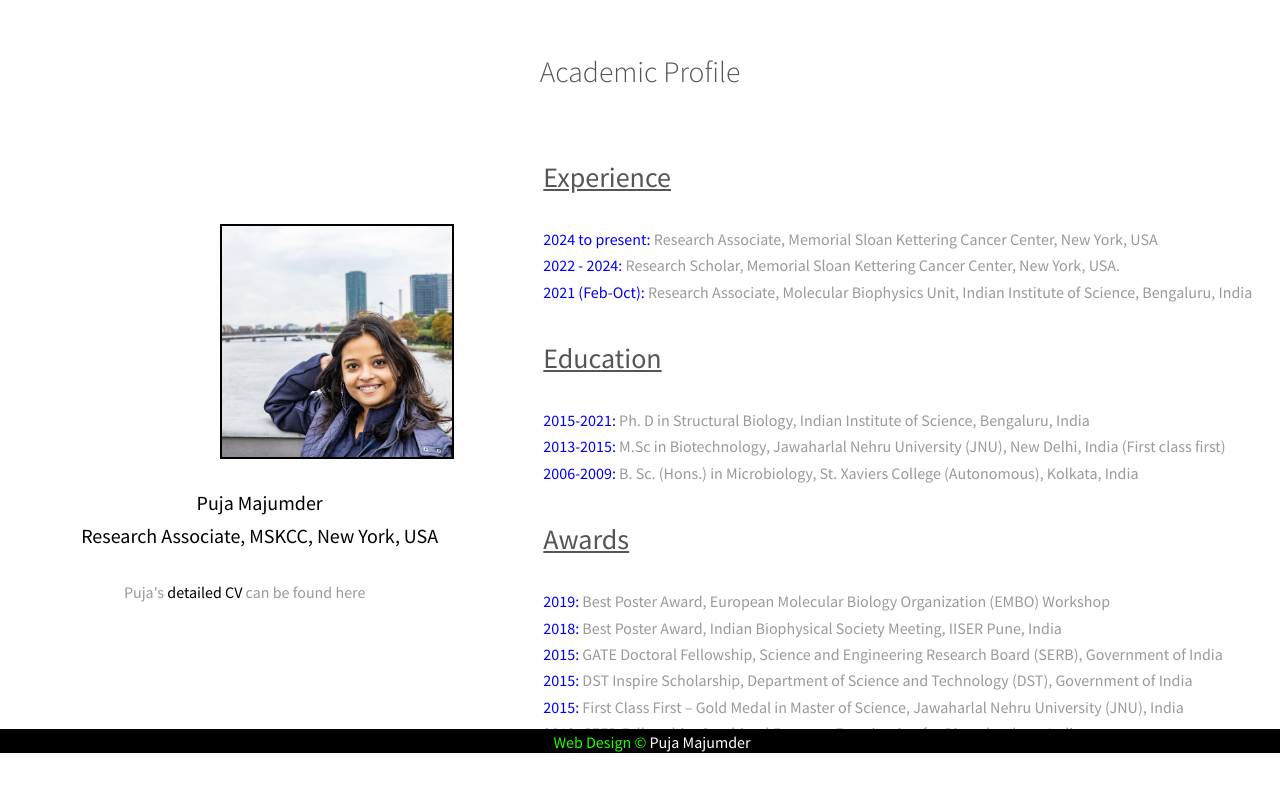
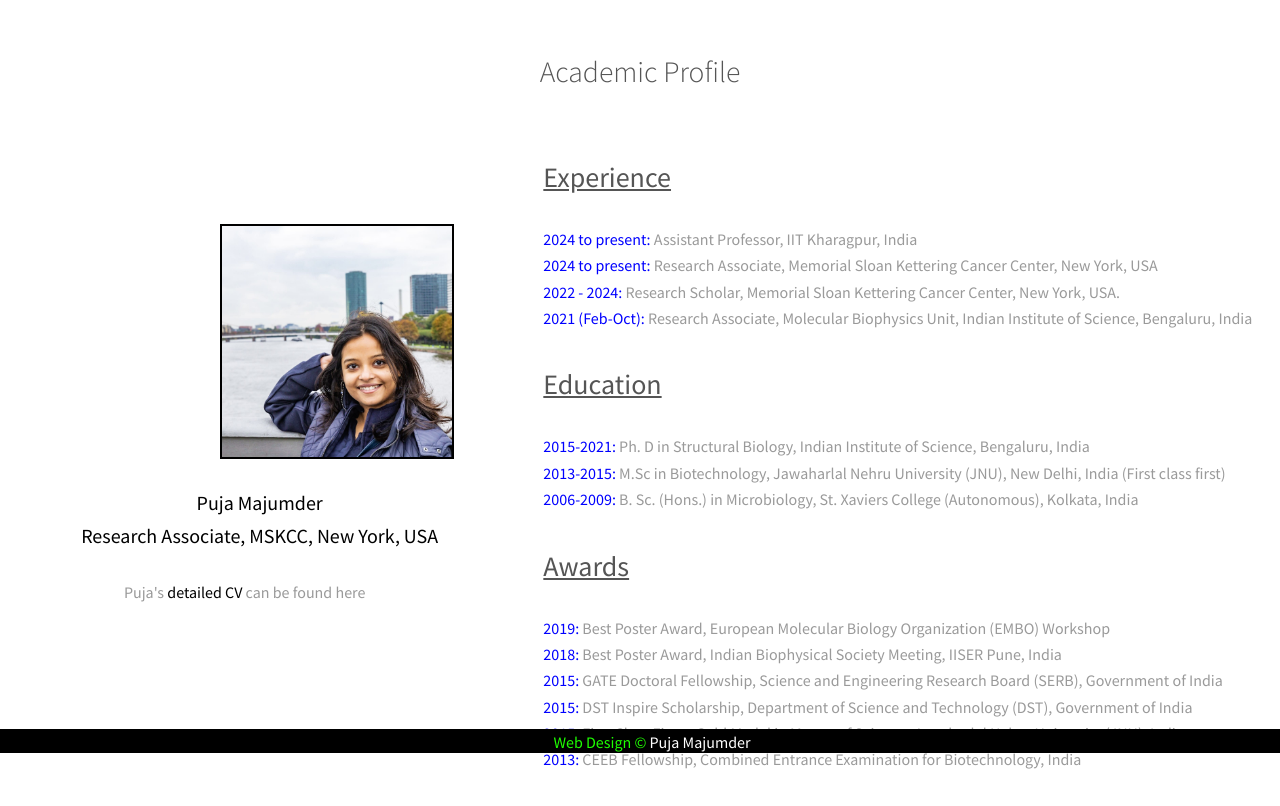
Before and after one commit to PujaMajumder/pujamajumder.github.io, a plain HTML site: page Team.html in a window 1280 px wide. Shown: the part 47-853 px from the top of the page. Before the commit the page ends 826 px from the top, so only its background shows below. Drawn offline with Linux system fonts and the light colour scheme.

Commit message:
Update Team.html

```diff
--- a/Team.html
+++ b/Team.html
@@ -56,6 +56,7 @@
 			<!--div class="column"-->
 				<p>
 					<h3><u>Experience</u></h3>
+					<span style= "color: blue">2024 to present:</span>  Assistant Professor, IIT Kharagpur, India <br>
 					<span style= "color: blue">2024 to present:</span>  Research Associate, Memorial Sloan Kettering Cancer Center, New York, USA <br>
 					<span style= "color: blue">2022 - 2024:</span> Research Scholar, Memorial Sloan Kettering Cancer Center, New York, USA. <br>
 					<span style= "color: blue">2021 (Feb-Oct):</span> Research Associate, Molecular Biophysics Unit, Indian Institute of Science, Bengaluru, India<br>
```
